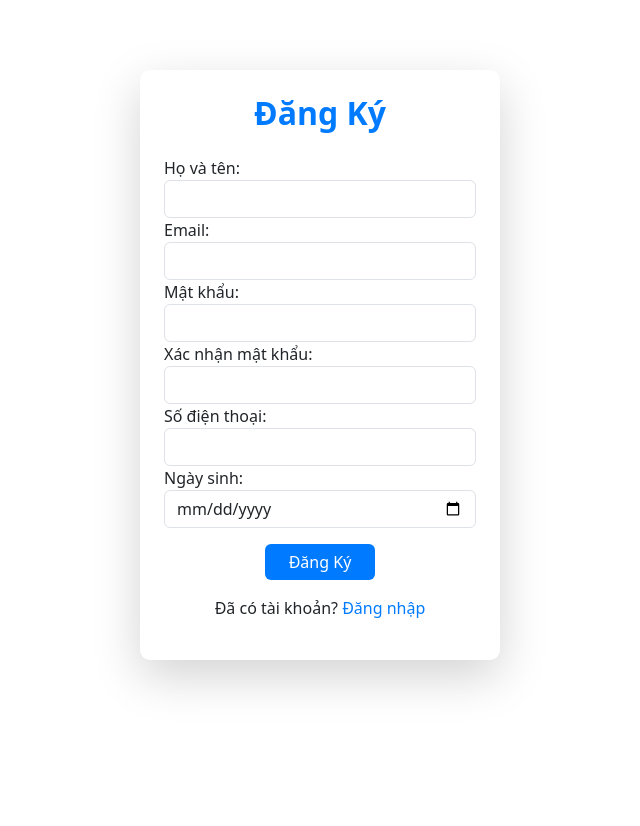
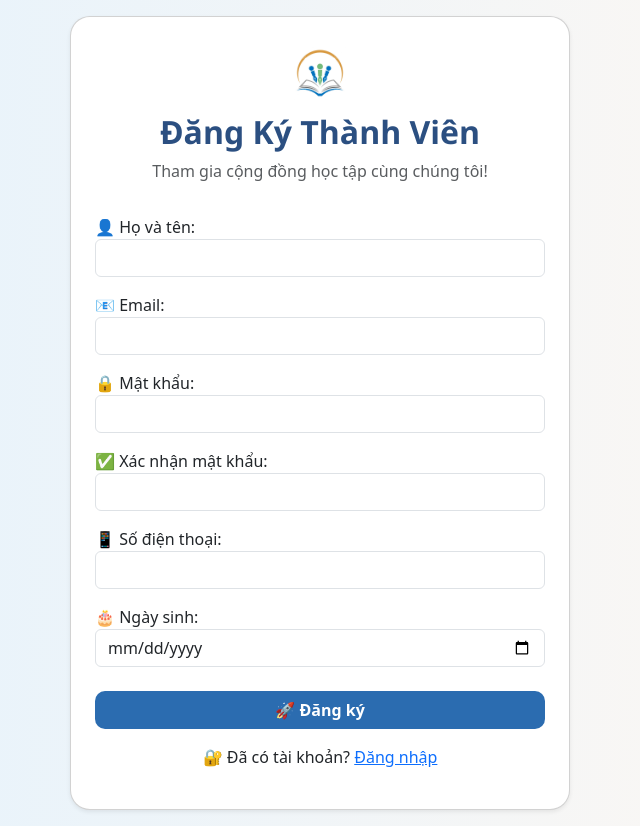
Before and after one commit to ThinThin511/web_education, a Vue app in the folder frontend/web_education/: page /register in a window 1280 px wide. Shown: the whole page, without its empty margins (320-960 px from the left). Before the commit the page ends 800 px from the top, so only its background shows below. Built offline with nearby package versions, Linux system fonts and the light colour scheme.

Commit message:
chinh sua giao dien mot so trang

```diff
--- a/frontend/web_education/src/components/EditPostPopup.vue
+++ b/frontend/web_education/src/components/EditPostPopup.vue
@@ -188,7 +188,7 @@ const updatePost = async () => {
 }
 
 .remove-file {
-  background: red;
+  background: red !important;
   color: white;
   border: none;
   padding: 2px 5px;
--- a/frontend/web_education/src/components/Sidebar.vue
+++ b/frontend/web_education/src/components/Sidebar.vue
@@ -9,13 +9,13 @@
         <i class="fas fa-home"></i> <span>Trang chủ</span>
       </router-link>
       <router-link to="/" class="menu-item">
-        <i class="fas fa-calendar"></i> <span>Lịch</span>
+        <i class="fas fa-calendar"></i> <span>Giảng dạy</span>
       </router-link>
       <router-link to="/" class="menu-item">
-        <i class="fas fa-folder"></i> <span>Tài liệu</span>
+        <i class="fa fa-clock"></i> <span>Lời nhắc</span>
       </router-link>
       <router-link to="/" class="menu-item">
-        <i class="fas fa-cog"></i> <span>Cài đặt</span>
+        <i class="fas fa-book"></i> <span>Bài kiểm tra</span>
       </router-link>
     </nav>
   </aside>
@@ -25,12 +25,13 @@
 .sidebar {
   width: 260px;
   height: 100vh;
-  background: #ffffff;
+  background: #e6e6e6;
   border-right: 1px solid #ddd;
   padding: 20px;
   display: flex;
   flex-direction: column;
   box-shadow: 2px 0 5px rgba(0, 0, 0, 0.1);
+
 }
 
 .logo {
@@ -42,6 +43,7 @@
   gap: 10px;
   padding-bottom: 20px;
   border-bottom: 2px solid #eee;
+
 }
 
 .logo img {
--- a/frontend/web_education/src/components/Topbar.vue
+++ b/frontend/web_education/src/components/Topbar.vue
@@ -48,7 +48,7 @@ watch(() => route.params.id, fetchClassName, { immediate: true });
   display: flex;
   justify-content: space-between;
   padding: 15px;
-  background: white;
+  background: rgb(183, 255, 249);
   box-shadow: 0 2px 4px rgba(0, 0, 0, 0.1);
 }
 </style>
--- a/frontend/web_education/src/views/AssignmentDetail.vue
+++ b/frontend/web_education/src/views/AssignmentDetail.vue
@@ -16,7 +16,7 @@
                     (Đã chỉnh sửa {{ formatDate(assignment.updatedAt) }})
                 </span>
                 </div>
-                <p v-html="assignment.content"></p>
+                <p v-html="assignment?.content"></p>
                 <div class="bottom-meta">
                 <span class="score">{{ assignment?.maxScore }} điểm</span>
                 </div>
@@ -251,6 +251,18 @@ const fetchAssignment = async () => {
     console.log("Dữ liệu bài viết:", assignment.value);
   } catch (error) {
     console.error("Lỗi khi tải bài viết:", error);
+  }
+};
+const deleteAssignment = async (assignmentId) => {
+  if (confirm("Bạn có chắc chắn muốn xóa bài tập này?")) {
+    try {
+      await axios.delete(`http://localhost:5000/api/assignments/${assignmentId}`);
+      toast.success("Đã xóa bài tập!");
+      fetchAssignments(); // cập nhật danh sách sau khi xóa
+    } catch (error) {
+      console.error("Lỗi khi xóa bài tập:", error);
+      toast.error("Xóa bài tập thất bại!");
+    }
   }
 };
 const fetchComments = async () => {
--- a/frontend/web_education/src/views/LoginView.vue
+++ b/frontend/web_education/src/views/LoginView.vue
@@ -1,23 +1,41 @@
 <template>
-  <div class="container d-flex justify-content-center align-items-center vh-100">
-    <div class="card p-4 shadow-lg" style="width: 400px">
-      <h2 class="text-center mb-4">Đăng Nhập</h2>
-
-      <div class="mb-3">
-        <label for="email" class="form-label">Email:</label>
-        <input type="email" v-model="email" class="form-control" placeholder="Nhập email" required />
+  <div class="login-container d-flex justify-content-center align-items-center vh-100">
+    <div class="card login-card shadow p-4">
+      <div class="text-center mb-3">
+        <img src="@/assets/logo.png" alt="Study Icon" class="study-icon mb-2" />
+        <h2 class="login-title">Đăng Nhập Học Tập</h2>
+        <p class="text-muted">Chào mừng bạn quay lại với nền tảng học tập!</p>
       </div>
 
       <div class="mb-3">
-        <label for="password" class="form-label">Mật khẩu:</label>
-        <input type="password" v-model="password" class="form-control" placeholder="Nhập mật khẩu" required />
+        <label for="email" class="form-label">📧 Email:</label>
+        <input
+          type="email"
+          v-model="email"
+          class="form-control"
+          placeholder="Nhập email của bạn"
+          required
+        />
       </div>
 
-      <button class="btn btn-primary w-100" @click="handleLogin">Đăng nhập</button>
+      <div class="mb-3">
+        <label for="password" class="form-label">🔒 Mật khẩu:</label>
+        <input
+          type="password"
+          v-model="password"
+          class="form-control"
+          placeholder="Nhập mật khẩu"
+          required
+        />
+      </div>
+
+      <button class="btn btn-study w-100 mt-2" @click="handleLogin">🚀 Đăng nhập</button>
 
       <p v-if="errorMessage" class="text-danger mt-3 text-center">{{ errorMessage }}</p>
+
       <p class="text-center mt-3">
-        Chưa có tài khoản? <router-link to="/register">Đăng ký</router-link>
+        📚 Chưa có tài khoản?
+        <router-link to="/register">Đăng ký ngay</router-link>
       </p>
     </div>
   </div>
@@ -38,18 +56,45 @@ const authStore = useAuthStore();
 const handleLogin = async () => {
   try {
     await authStore.login({ email: email.value, password: password.value });
-    console.log("Đăng nhập thành công:", authStore.token);
     router.push("/");
   } catch (error) {
-    console.error("Lỗi khi đăng nhập:", error.response?.data?.message || error.message);
     errorMessage.value = error.response?.data?.message || "Đăng nhập thất bại!";
   }
 };
 </script>
 
 <style scoped>
-.card {
-  max-width: 400px;
+.login-container {
+  background: linear-gradient(to right, #fef9f4, #eaf6ff);
+}
+
+.login-card {
+  background-color: #ffffff;
+  border-radius: 20px;
+  max-width: 420px;
   width: 100%;
+  padding: 2rem;
+}
+
+.login-title {
+  font-family: 'Segoe UI', Tahoma, Geneva, Verdana, sans-serif;
+  color: #2b4f81;
+}
+
+.btn-study {
+  background-color: #2b6cb0;
+  color: #fff;
+  font-weight: 600;
+  transition: background-color 0.3s ease;
+  border-radius: 10px;
+}
+
+.btn-study:hover {
+  background-color: #1a4e80;
+}
+
+.study-icon {
+  width: 60px;
+  height: 60px;
 }
 </style>
--- a/frontend/web_education/src/views/RegisterView.vue
+++ b/frontend/web_education/src/views/RegisterView.vue
@@ -1,46 +1,55 @@
 <template>
-  <div class="register-container">
-    <div class="card shadow-lg p-4">
-      <h2 class="text-center mb-4">Đăng Ký</h2>
+  <div class="register-container d-flex justify-content-center align-items-center">
+    <div class="register-wrapper">
+      <div class="card register-card shadow-sm p-4">
+        <div class="text-center mb-3">
+          <img src="@/assets/logo.png" alt="Register Icon" class="register-icon mb-2" />
+          <h2 class="register-title">Đăng Ký Thành Viên</h2>
+          <p class="text-muted">Tham gia cộng đồng học tập cùng chúng tôi!</p>
+        </div>
+
         <form @submit.prevent="register">
-        <div class="form-group">
-          <label for="fullname">Họ và tên:</label>
+          <div class="form-group mb-3">
+            <label for="fullname">👤 Họ và tên:</label>
             <input type="text" id="fullname" v-model="fullname" class="form-control" required />
           </div>
-        <div class="form-group">
-          <label for="email">Email:</label>
+
+          <div class="form-group mb-3">
+            <label for="email">📧 Email:</label>
             <input type="email" id="email" v-model="email" class="form-control" required />
           </div>
-        <div class="form-group">
-          <label for="password">Mật khẩu:</label>
+
+          <div class="form-group mb-3">
+            <label for="password">🔒 Mật khẩu:</label>
             <input type="password" id="password" v-model="password" class="form-control" required />
           </div>
-        <div class="form-group">
-          <label for="confirmPassword">Xác nhận mật khẩu:</label>
+
+          <div class="form-group mb-3">
+            <label for="confirmPassword">✅ Xác nhận mật khẩu:</label>
             <input type="password" id="confirmPassword" v-model="confirmPassword" class="form-control" required />
           </div>
-        <div class="form-group">
-          <label for="phone">Số điện thoại:</label>
+
+          <div class="form-group mb-3">
+            <label for="phone">📱 Số điện thoại:</label>
             <input type="text" id="phone" v-model="phone" class="form-control" />
           </div>
-        <div class="form-group">
-          <label for="birthday">Ngày sinh:</label>
+
+          <div class="form-group mb-3">
+            <label for="birthday">🎂 Ngày sinh:</label>
             <input type="date" id="birthday" v-model="birthday" class="form-control" />
           </div>
 
-        <div class="d-flex justify-content-center">
-            <button type="submit" class="btn btn-primary mt-3 px-4">Đăng Ký</button>
-        </div>
+          <button type="submit" class="btn btn-study w-100 mt-2">🚀 Đăng ký</button>
 
-        <!-- Hiển thị lỗi -->
-        <div v-if="errorMessage" class="alert alert-danger mt-3">
+          <div v-if="errorMessage" class="alert alert-danger mt-3 text-center">
             {{ errorMessage }}
           </div>
         </form>
 
         <p class="text-center mt-3">
-        Đã có tài khoản? <router-link to="/login">Đăng nhập</router-link>
+          🔐 Đã có tài khoản? <router-link to="/login">Đăng nhập</router-link>
         </p>
+      </div>
     </div>
   </div>
 </template>
@@ -57,14 +66,13 @@ export default {
       confirmPassword: "",
       phone: "",
       birthday: "",
-      errorMessage: "", // Biến để lưu lỗi
+      errorMessage: "",
     };
   },
   methods: {
     async register() {
-      this.errorMessage = ""; // Reset lỗi trước khi gửi yêu cầu
+      this.errorMessage = "";
 
-      // Kiểm tra xác nhận mật khẩu
       if (this.password !== this.confirmPassword) {
         this.errorMessage = "Mật khẩu xác nhận không khớp!";
         return;
@@ -79,10 +87,8 @@ export default {
           birthday: this.birthday,
         });
 
-        // Chuyển hướng đến trang đăng nhập sau khi đăng ký thành công
         this.$router.push("/login");
       } catch (error) {
-        // Lấy lỗi từ backend và hiển thị ra giao diện
         this.errorMessage = error.response?.data?.message || "Lỗi đăng ký!";
       }
     },
@@ -92,46 +98,61 @@ export default {
 
 <style scoped>
 .register-container {
-  max-width: 400px;
-  margin: 50px auto;
-  padding: 20px;
+  background: linear-gradient(to right, #e3f2fd, #fff8f2);
+  min-height: 100vh;
+  padding: 1rem;
+  display: flex;
+  align-items: center;
+  justify-content: center;
 }
 
-.card {
-  border-radius: 10px;
-  background: #fff;
-  border: none;
+.register-wrapper {
+  width: 100%;
+  max-width: 500px;
 }
 
-.card h2 {
-  color: #007bff;
+.register-card {
+  background-color: #ffffff;
+  border-radius: 20px;
+  padding: 2rem;
+  width: 100%;
+}
+
+.register-title {
+  font-family: 'Segoe UI', Tahoma, Geneva, Verdana, sans-serif;
+  color: #2b4f81;
   font-weight: bold;
 }
 
-.form-group label {
-  font-weight: 500;
+.btn-study {
+  background-color: #2b6cb0;
+  color: #fff;
+  font-weight: 600;
+  border-radius: 10px;
+  transition: background-color 0.3s ease;
 }
 
-.btn-primary {
-  background-color: #007bff;
-  border: none;
-  transition: 0.3s;
+.btn-study:hover {
+  background-color: #1a4e80;
 }
 
-.btn-primary:hover {
-  background-color: #0056b3;
+.register-icon {
+  width: 64px;
+  height: 64px;
 }
 
-.alert {
-  text-align: center;
+@media (max-width: 576px) {
+  .register-card {
+    padding: 1.5rem;
   }
 
-.text-center a {
-  color: #007bff;
-  text-decoration: none;
+  .register-icon {
+    width: 48px;
+    height: 48px;
   }
 
-.text-center a:hover {
-  text-decoration: underline;
+  .register-title {
+    font-size: 1.5rem;
+  }
 }
 </style>
```
Lines whose indentation alone changed are shown as unchanged.
